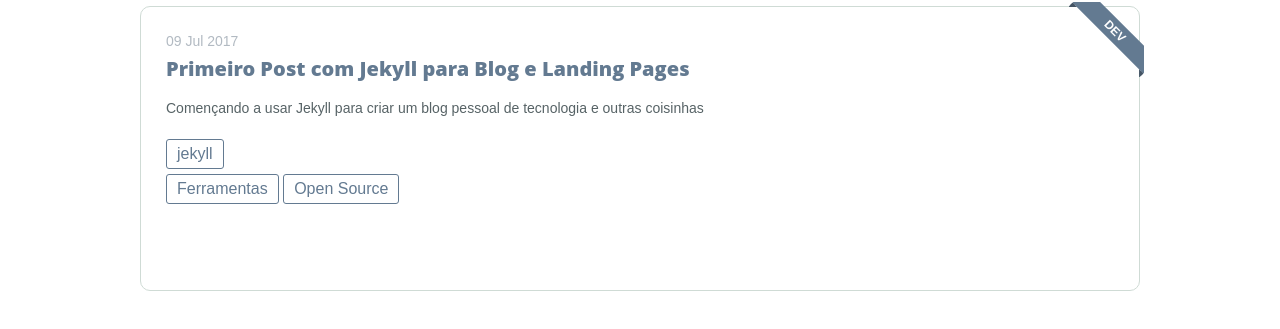
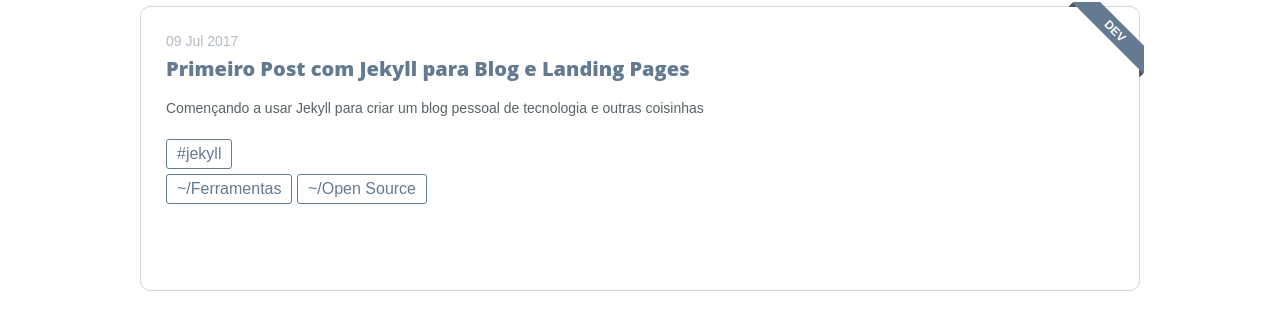
Before and after one commit to astfarias/astfarias.github.io, a Jekyll site: the page built from index.html, in a window 1280 px wide. Shown: the part 94-423 px from the top of the page. Built offline with Jekyll 4.4.1, drawn with Linux system fonts in a browser that asks for light colours.

Commit message:
Adição de símbolos em tag e categoria

```diff
--- a/index.html
+++ b/index.html
@@ -22,12 +22,12 @@ layout: default
                     </a>
                     <div class="tags">
                         {% for tag in post.tags %}
-                            <a href="{{site.baseurl}}/tags/#{{tag | slugify }}">{{ tag }}</a>
+                            <a href="{{site.baseurl}}/tags/#{{tag | slugify }}">#{{ tag }}</a>
                         {% endfor %}
                     </div>
                     <div class="tags">
                         {% for category in post.categories %}
-                            <a href="{{site.baseurl}}/series/#{{category | slugify }}">{{ category }}</a>
+                            <a href="{{site.baseurl}}/series/#{{category | slugify }}">~/{{ category }}</a>
                         {% endfor %}
                     </div>
                 </div>
```
